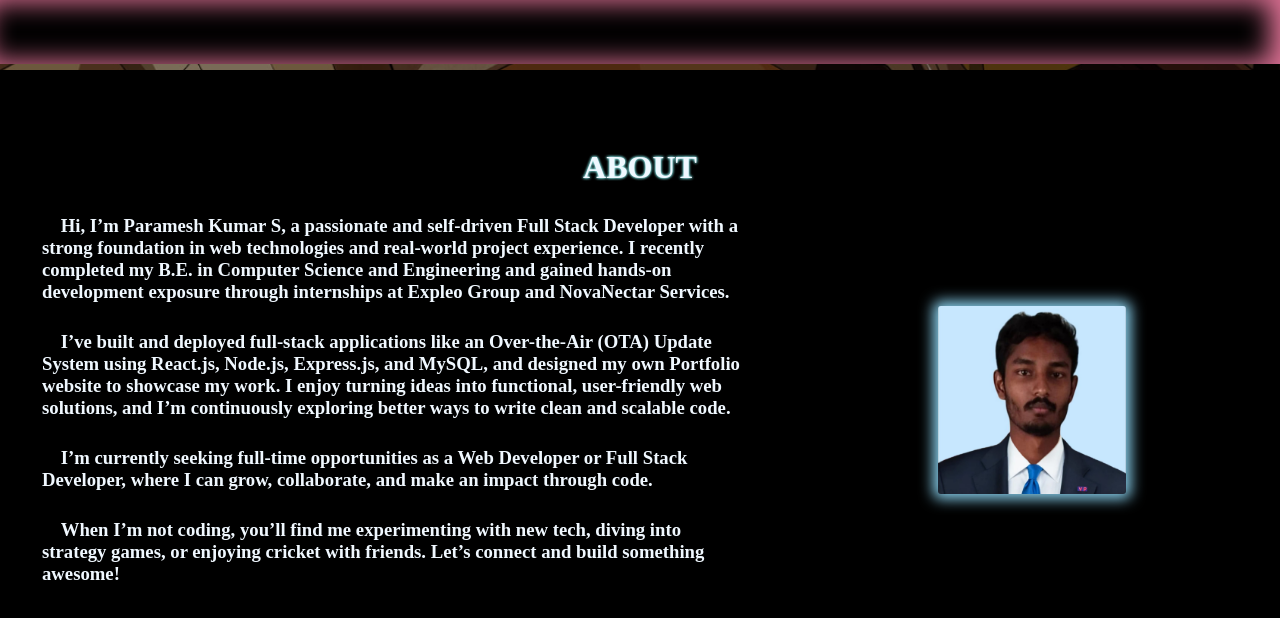
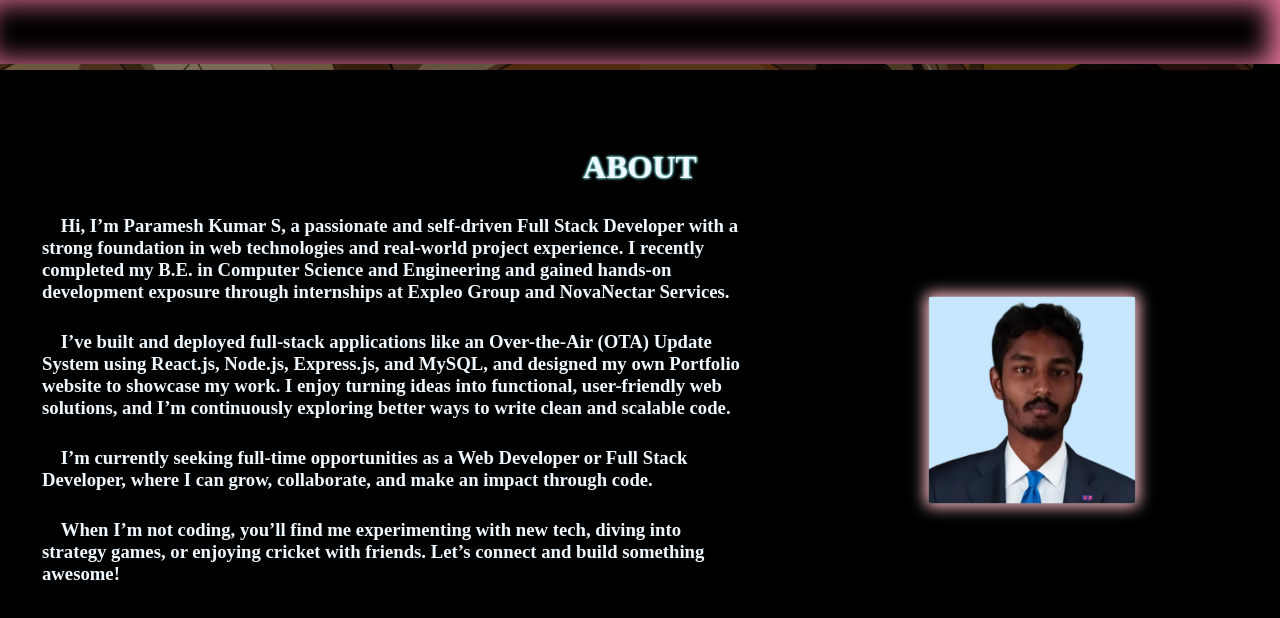
Before and after one commit to Paramesh-Kumar-2004/VP_Portfolio-2, a React (Create React App) app: page / in a window 1280 px wide. In both pictures the pointer is over the element 1032 px from the left and 1158 px from the top of the page. Shown: the part 758-1376 px from the top of the page. Built offline with nearby package versions, Linux system fonts and the light colour scheme.

Commit message:
Update : About.css

```diff
--- a/src/Styles/About.css
+++ b/src/Styles/About.css
@@ -44,21 +44,27 @@
     background-size: cover;
     background-repeat: no-repeat;
     /* box-shadow: 0px 0px 10px 10px rgb(231, 220, 155); */
-    box-shadow: 0px 0px 14px 5px skyblue;
+    box-shadow: 0px 0px 14px 3px skyblue;
+}
+
+#MyImg:hover {
+    scale: 1.1;
+    transition: all 0.2004s ease-in-out;
+    box-shadow: 0px 0px 14px 3px pink;
 }
 
 
-@media (max-width:768px){
-    #Contents{
+@media (max-width:768px) {
+    #Contents {
         display: block;
     }
 
-    #Info{
+    #Info {
         width: 100%;
         /* word-wrap: break-word; */
     }
 
-    #MyImg{
+    #MyImg {
         padding: 0;
         margin: 0;
         align-content: center;
```
